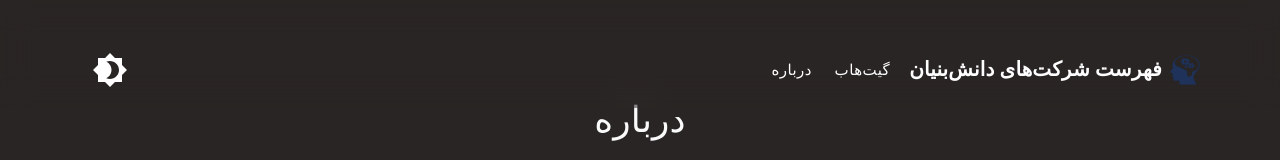
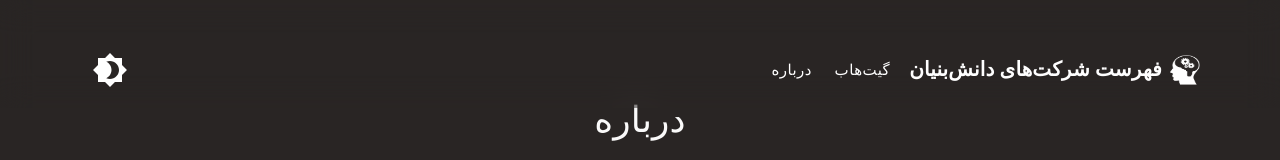
Before and after one commit to Hossein13M/danesh-bonyan, a Next.js app: page /about in a window 1280 px wide. Shown: the top 160 px of the page. Built offline with nearby package versions, Linux system fonts and the light colour scheme.

Commit message:
style(header): change logo image's color on dark mode

```diff
--- a/src/components/header.tsx
+++ b/src/components/header.tsx
@@ -36,7 +36,7 @@ export default function Header() {
 
           <button className="flex" onClick={() => router.push('/')}>
             <h1 className="sm:text-xl font-black dark:text-white mx-2"> فهرست شرکت‌های دانش‌بنیان</h1>
-            <Image src="/assets/logo.png" alt="Logo" width={30} height={30} className="hidden md:flex" />
+            <Image src="/assets/logo.png" alt="Logo" width={30} height={30} className="hidden md:flex dark:whiten-filter" />
           </button>
         </div>
       </div>
```
